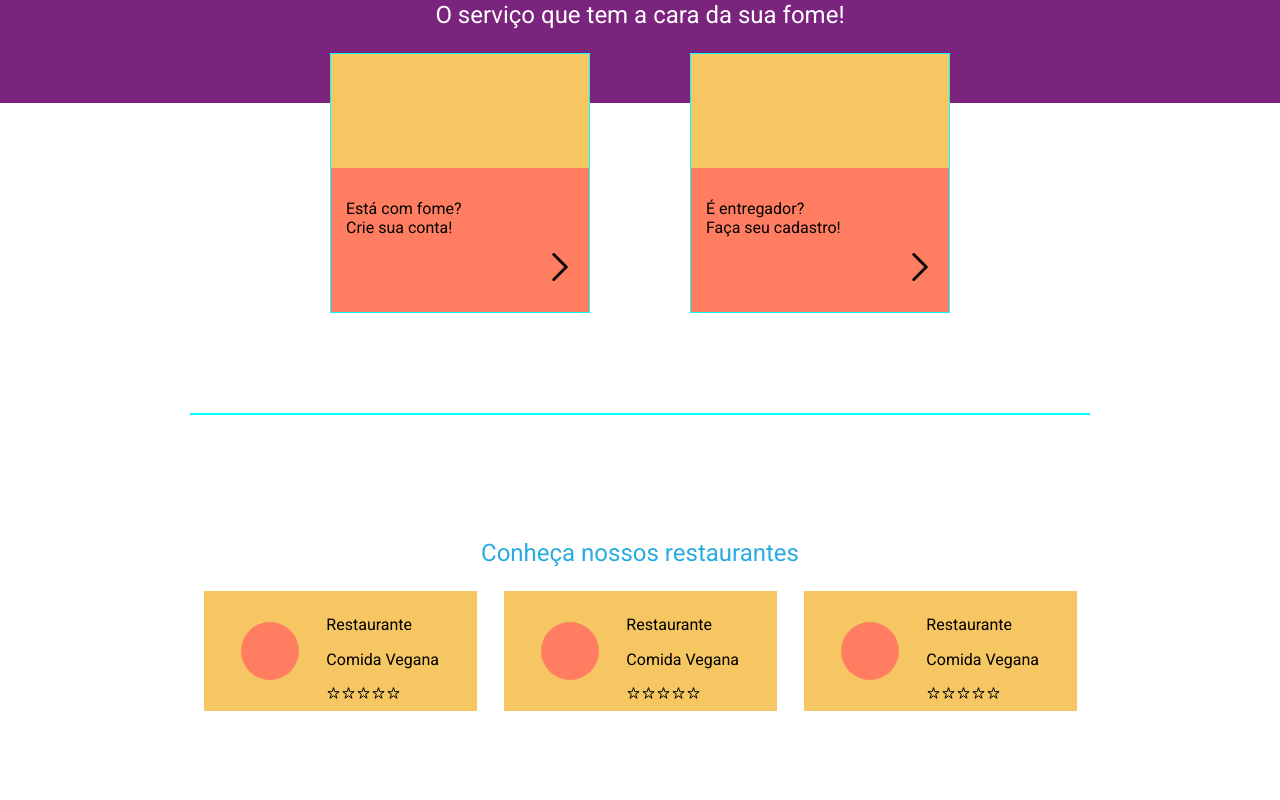
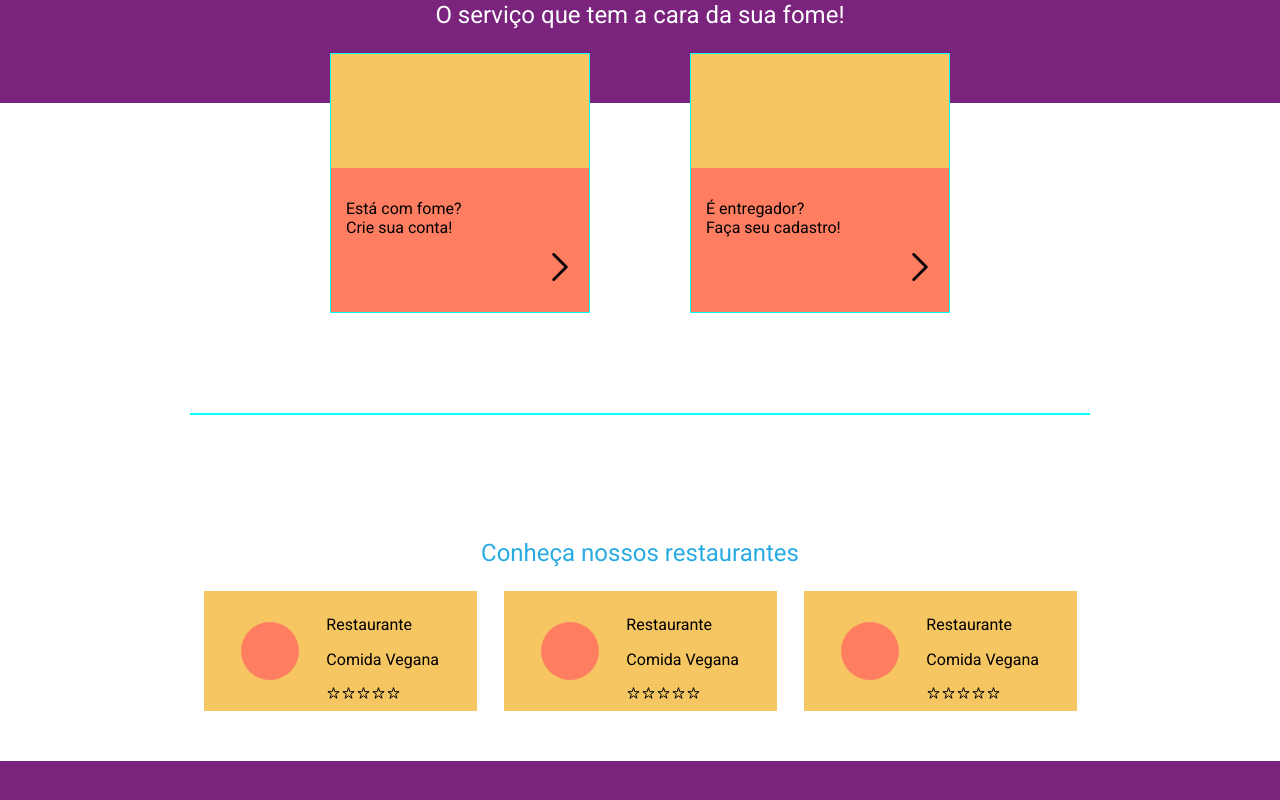
Before and after one commit to ThyagoFontenele/Projeto-final-deploy, a React (Create React App) app: page / in a window 1280 px wide. Shown: the part 182-982 px from the top of the page. Built offline with nearby package versions, Linux system fonts and the light colour scheme.

Commit message:
ajuste na largura no footer

```diff
--- a/src/components/Footer/Footer.css
+++ b/src/components/Footer/Footer.css
@@ -1,6 +1,9 @@
+.div-footer {
+    width: 100%;
+}
 footer {
     background-color: #7A247D;
     width: 100%;
-    max-width: 1440px;
     height: 60px;
+    overflow: hidden;
 }
--- a/src/components/Footer/Footer.jsx
+++ b/src/components/Footer/Footer.jsx
@@ -3,7 +3,7 @@ import './Footer.css'
 
 function Footer() {
     return (
-        <div>
+        <div className="div-footer">
             <footer></footer>
         </div>
     )
--- a/src/components/Header/HeaderHome/Header.css
+++ b/src/components/Header/HeaderHome/Header.css
@@ -24,7 +24,6 @@ a{
     color: #f5c661;
 }
 
-
 .logo-header {
     margin-top: 10%;
     margin-left: -50%;
--- a/src/pages/Home/Home.jsx
+++ b/src/pages/Home/Home.jsx
@@ -32,10 +32,8 @@ function Home() {
                     <CardAvRestaurante/>
                     <CardAvRestaurante/>
                 </div>
-                <Footer/>
             </main>
-
-
+            <Footer/>
         </div>
     )
 }
```
